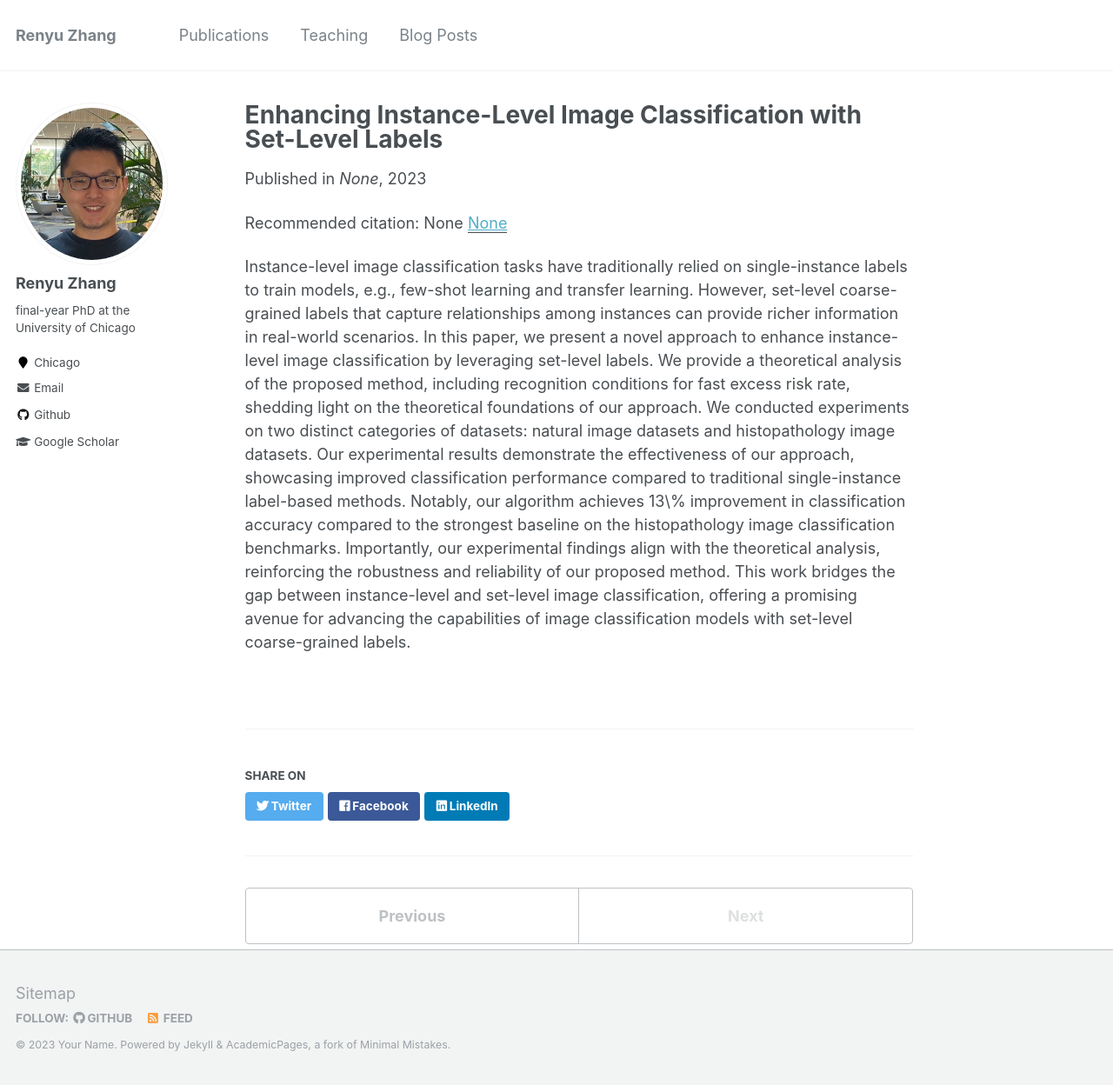
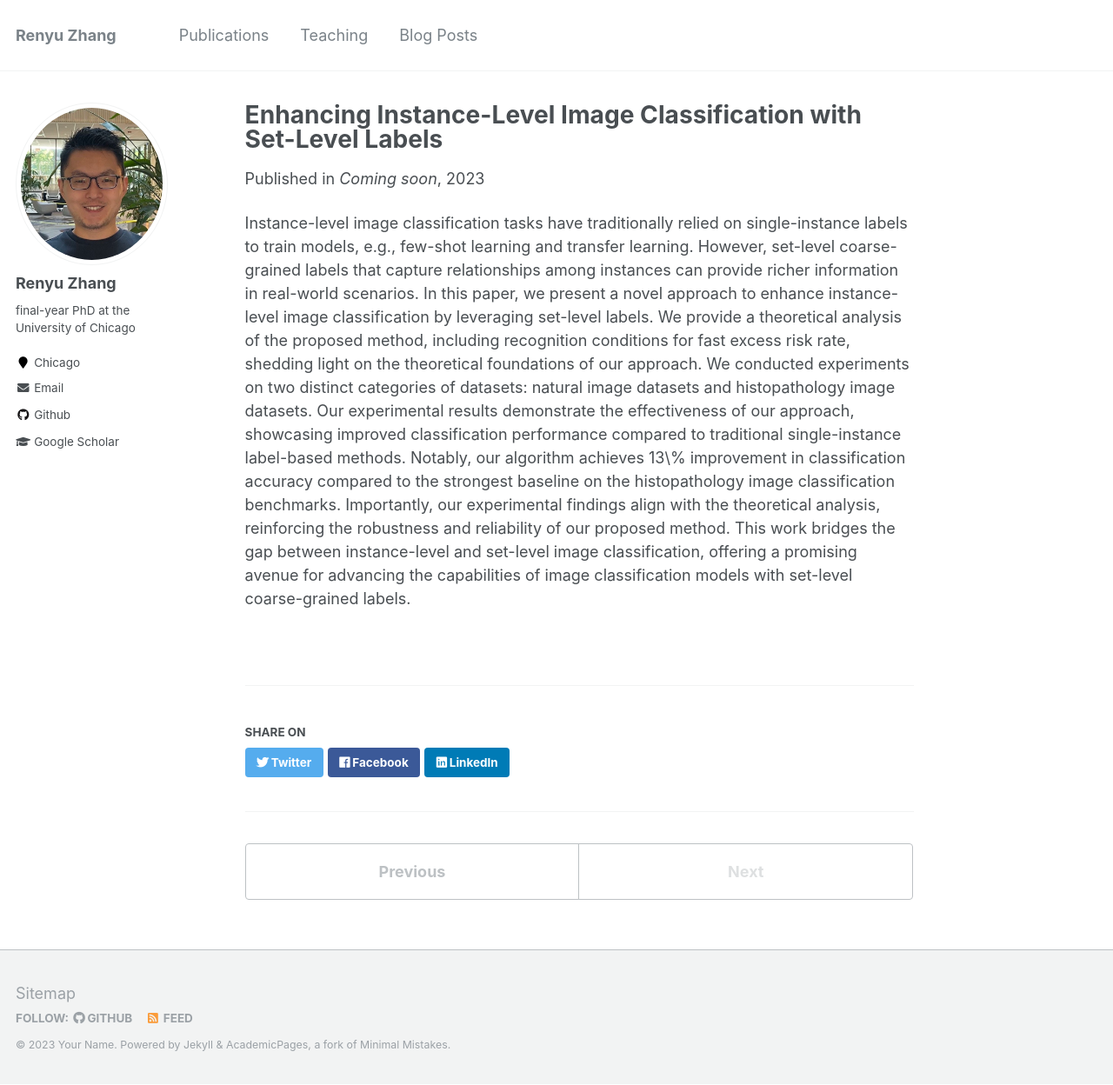
Before and after one commit to zhangrenyuuchicago/zhangrenyuuchicago.github.io, a Jekyll site: the page built from _publications/set_level_coarse_grained_labels.md, in a window 1280 px wide and 1248 px high. Shown: the whole window at 87% size. Built offline with Jekyll 4.4.1, drawn with Linux system fonts in a browser that asks for light colours.

Commit message:
Update set_level_coarse_grained_labels.md

```diff
--- a/_publications/set_level_coarse_grained_labels.md
+++ b/_publications/set_level_coarse_grained_labels.md
@@ -1,11 +1,7 @@
 ---
 title: "Enhancing Instance-Level Image Classification with Set-Level Labels"
-collection: None
-permalink: None
 excerpt: 'Set-level Coarse-grained Labels; Instance-level Labels; Excess Risk'
 date: 2023-9-9
-venue: 'None'
-paperurl: 'None'
-citation: 'None'
+venue: 'Coming soon'
 ---
 Instance-level image classification tasks have traditionally relied on single-instance labels to train models, e.g., few-shot learning and transfer learning. However, set-level coarse-grained labels that capture relationships among instances can provide richer information in real-world scenarios. In this paper, we present a novel approach to enhance instance-level image classification by leveraging set-level labels. We provide a theoretical analysis of the proposed method, including recognition conditions for fast excess risk rate, shedding light on the theoretical foundations of our approach. We conducted experiments on two distinct categories of datasets: natural image datasets and histopathology image datasets. Our experimental results demonstrate the effectiveness of our approach, showcasing improved classification performance compared to traditional single-instance label-based methods. Notably, our algorithm achieves 13\% improvement in classification accuracy compared to the strongest baseline on the histopathology image classification benchmarks. Importantly, our experimental findings align with the theoretical analysis, reinforcing the robustness and reliability of our proposed method. This work bridges the gap between instance-level and set-level image classification, offering a promising avenue for advancing the capabilities of image classification models with set-level coarse-grained labels.
```
